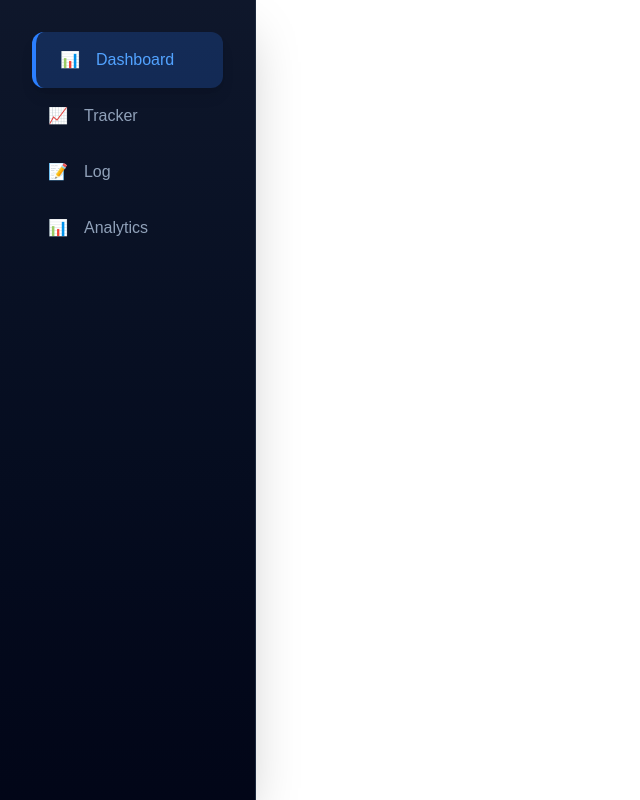
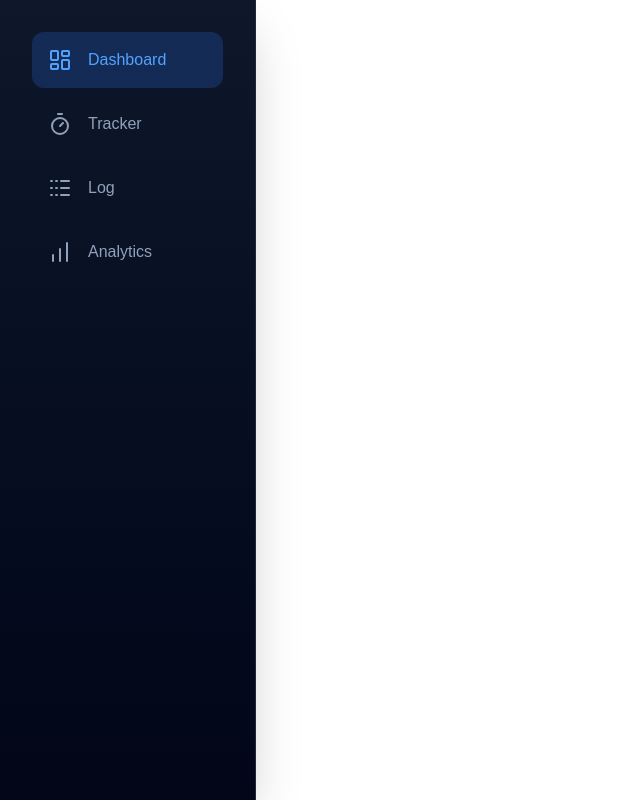
Before and after one commit to abhaymauryadev/devtrack, a Next.js app: page /dashboard in a window 1280 px wide. Shown: the whole page, without its empty margins (0-640 px from the left). Built offline with nearby package versions, Linux system fonts and the light colour scheme.

Commit message:
feat: update the UX expericence

```diff
--- a/app/dashboard/page.tsx
+++ b/app/dashboard/page.tsx
@@ -1,12 +1,12 @@
 "use client";
-import React from "react";
+import { ChartNoAxesColumnIncreasing, LayoutDashboard, Logs, Timer } from "lucide-react";
 import { useState } from "react";
 
 const menuItems = [
-  { id: "dashboard", label: "Dashboard", icon: "📊" },
-  { id: "tracker", label: "Tracker", icon: "📈" },
-  { id: "log", label: "Log", icon: "📝" },
-  { id: "analytics", label: "Analytics", icon: "📊" },
+  { id: "dashboard", label: "Dashboard", icon: <LayoutDashboard/> },
+  { id: "tracker", label: "Tracker", icon: <Timer/> },
+  { id: "log", label: "Log", icon: <Logs /> },
+  { id: "analytics", label: "Analytics", icon: <ChartNoAxesColumnIncreasing /> },
 ];
 
 export default function page() {
@@ -15,7 +15,7 @@ export default function page() {
   return (
     <>
       <section>
-        <aside className="fixed left-0 top-0 h-screen w-64 bg-linear-to-b from-slate-900 to-slate-950 shadow-2xl z-50 flex flex-col p-8 border-r border-slate-800">
+        <aside className="fixed left-0 top-0 h-screen gap-2 w-64 bg-linear-to-b from-slate-900 to-slate-950 shadow-2xl z-50 flex flex-col p-8 border-r border-slate-800">
           {menuItems.map((item) => (
             <button
               key={item.id}
@@ -24,8 +24,8 @@ export default function page() {
             w-full flex items-center gap-4 p-4 rounded-xl text-left transition-all duration-200 ease-out
             ${
               activeItem === item.id
-                ? "bg-blue-500/20 text-blue-400 border-l-4 border-blue-500 pl-6 shadow-lg"
-                : "text-slate-400 hover:text-white hover:bg-white/10 hover:pl-6 hover:shadow-md"
+                ? "bg-blue-500/20 text-blue-400  border-blue-500"
+                : "text-slate-400 hover:text-white hover:bg-white/10  hover:shadow-md"
             }
             group
           `}
```
